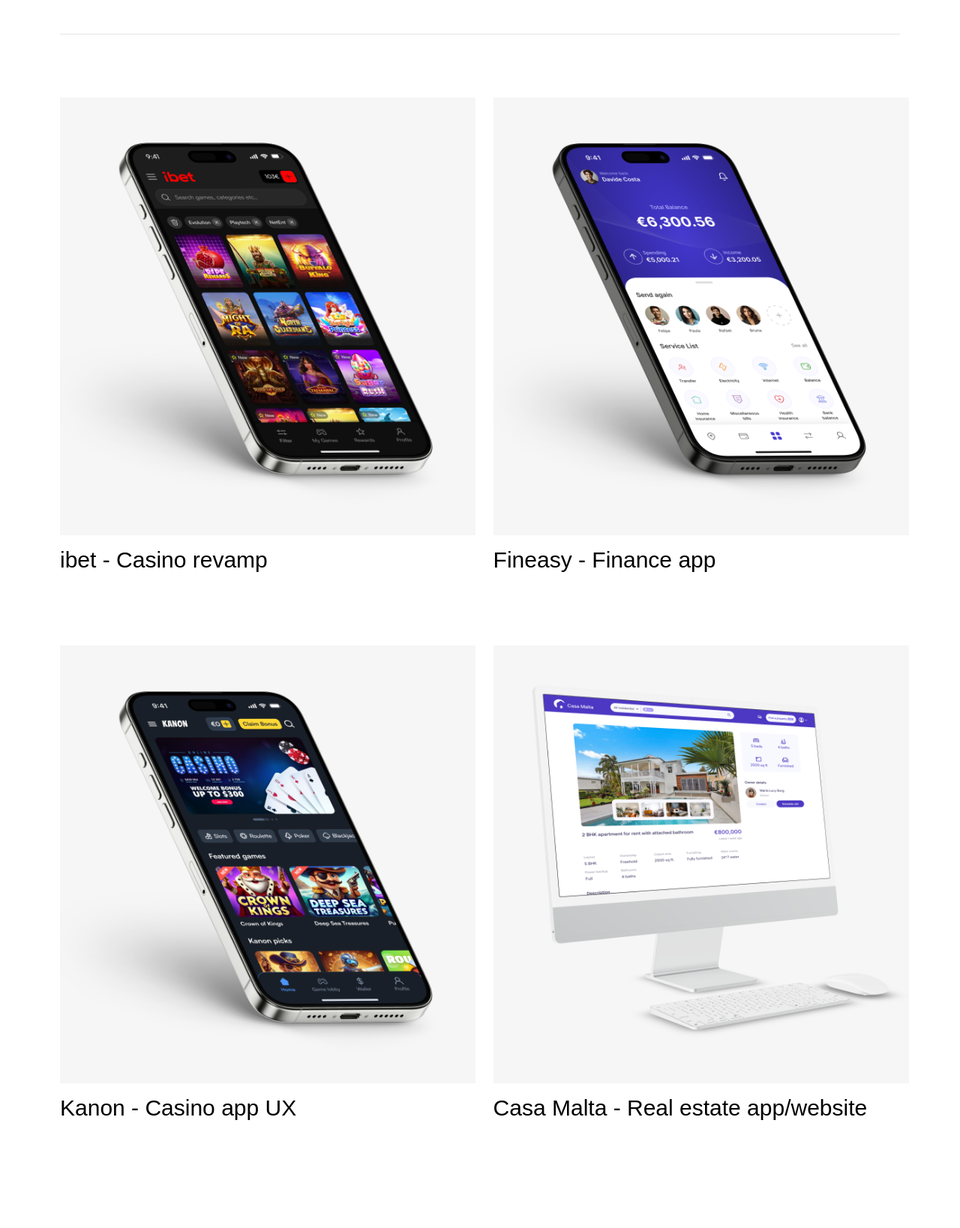
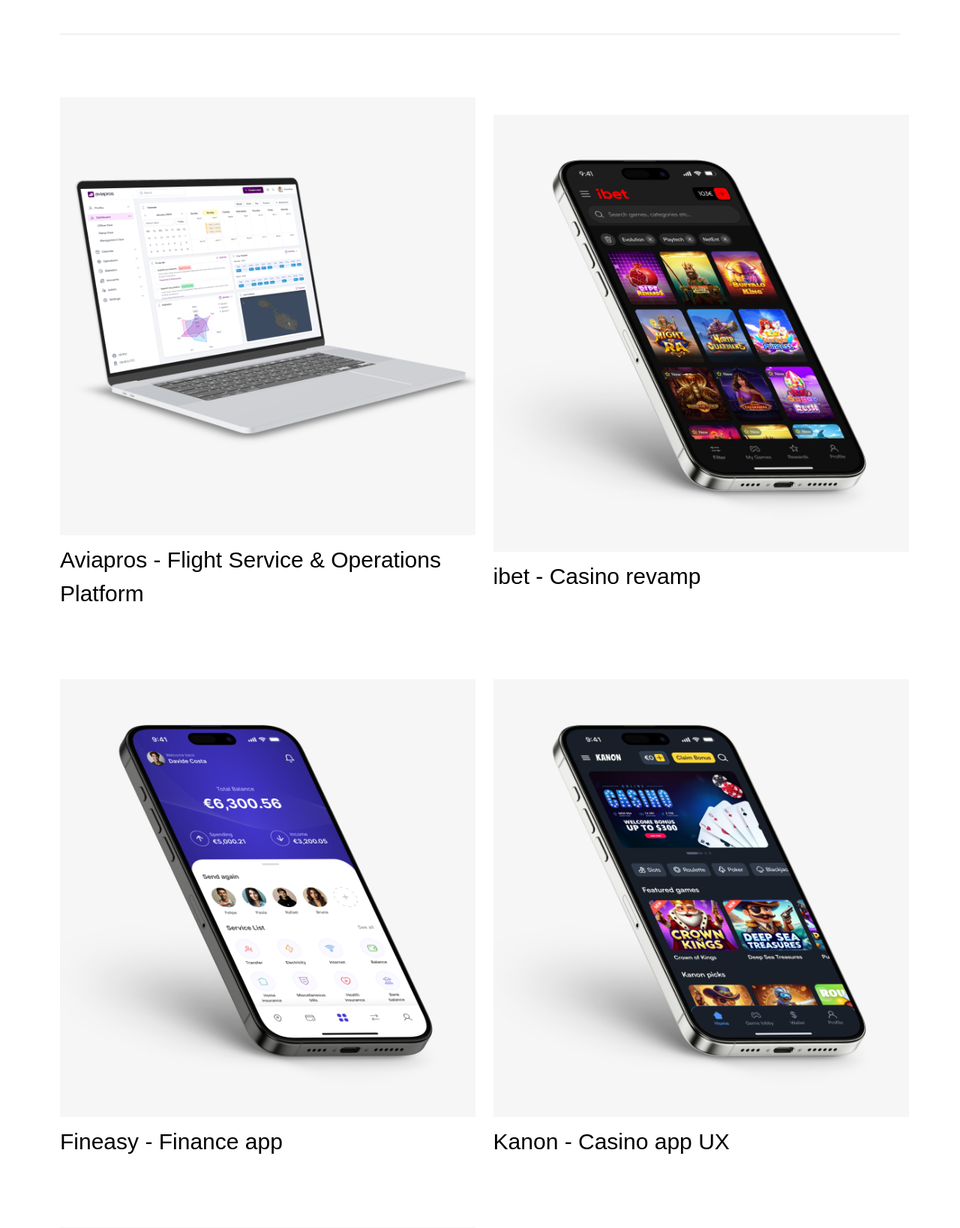
Before and after one commit to shravanshetty-21/kristenjim, a Django app: page /work/ in a window 1280 px wide. Shown: the part 266-1904 px from the top of the page at 75% size. Run offline with Django 5.2, Linux system fonts and the light colour scheme; some web fonts are replaced.

Commit message:
New project update and alignment fix

```diff
--- a/static/css/custom.css
+++ b/static/css/custom.css
@@ -1035,6 +1035,11 @@
         font-size: 1.5rem; /* Smaller font size for mobile */
     }
 
+    .square-image-frame{
+        width: 182px;
+        height: 182px;
+    }
+
     .experience-download-btn {
         font-size: 1.2rem;
         height: 3.5rem;
--- a/templates/components/work.html
+++ b/templates/components/work.html
@@ -10,21 +10,21 @@
     <div class="d-flex justify-content-between align-items-center work-image mt-5 mobile-column">
         <!-- Image 1 -->
         <div class="work-image-container" data-aos="fade-up">
+            <a href="https://www.figma.com/design/rG2hovLpMrUioudinZVhMM/Projects-portfolio?node-id=115-2306&t=JAuMkr3R5tFIwEPo-1" target="_blank" class="work-link">
+                <img class="img-fluid img-border" src="{% static 'images/jimportfolio_5.png' %}" alt="ibet Casino Revamp">
+            </a>
+                <i class="bi bi-arrow-up-right-circle-fill hover-icon"></i>
+                <p class="work-image-caption">Aviapros - Flight Service & Operations Platform</p>
+                <span class="view-work-case-study">View Case Study</span>
+        </div>
+
+        <!-- Image 2 -->
+        <div class="work-image-container" data-aos="fade-up">
             <a href="https://www.figma.com/proto/rG2hovLpMrUioudinZVhMM/Projects-portfolio?page-id=1%3A3110&node-id=1-5135&p=f&viewport=497%2C45%2C0.04&t=U4udV0XvgR7D2PlC-1&scaling=min-zoom&content-scaling=fixed" target="_blank" class="work-link">
                 <img class="img-fluid img-border" src="{% static 'images/jimportfolio_3.png' %}" alt="ibet Casino Revamp">
             </a>
                 <i class="bi bi-arrow-up-right-circle-fill hover-icon"></i>
                 <p class="work-image-caption">ibet - Casino revamp</p>
-                <span class="view-work-case-study">View Case Study</span>
-        </div>
-
-        <!-- Image 2 -->
-         <div class="work-image-container" data-aos="fade-up">
-            <a href="https://www.figma.com/proto/rG2hovLpMrUioudinZVhMM/Projects-portfolio?page-id=1%3A345&node-id=1-422&viewport=503%2C45%2C0.03&t=vNplhUYpNglYnaLw-1&scaling=min-zoom&content-scaling=fixed" target="_blank" class="work-link">
-                <img class="img-fluid img-border" src="{% static 'images/jimportfolio_1.png' %}" alt="Fineasy Finance App">
-            </a>
-                <i class="bi bi-arrow-up-right-circle-fill hover-icon"></i>
-                <p class="work-image-caption">Fineasy - Finance app</p>
                 <span class="view-work-case-study">View Case Study</span>
         </div>
 
@@ -34,6 +34,16 @@
     <div class="d-flex justify-content-between mt-5 align-items-center work-image mobile-column">
         <!-- Image 1 -->
         <div class="work-image-container" data-aos="fade-up">
+            <a href="https://www.figma.com/proto/rG2hovLpMrUioudinZVhMM/Projects-portfolio?page-id=1%3A345&node-id=1-422&viewport=503%2C45%2C0.03&t=vNplhUYpNglYnaLw-1&scaling=min-zoom&content-scaling=fixed" target="_blank" class="work-link">
+                <img class="img-fluid img-border" src="{% static 'images/jimportfolio_1.png' %}" alt="Fineasy Finance App">
+            </a>
+                <i class="bi bi-arrow-up-right-circle-fill hover-icon"></i>
+                <p class="work-image-caption">Fineasy - Finance app</p>
+                <span class="view-work-case-study">View Case Study</span>
+        </div>
+
+        <!-- Image 2 -->
+        <div class="work-image-container" data-aos="fade-up">
             <a href="https://www.figma.com/proto/rG2hovLpMrUioudinZVhMM/Projects-portfolio?page-id=1%3A1217&node-id=1-1587&viewport=492%2C45%2C0.05&t=9t67SRU6pOP947tD-1&scaling=min-zoom&content-scaling=fixed" target="_blank" class="work-link">
                 <img class="img-fluid img-border" src="{% static 'images/jimportfolio_2.png' %}" alt="Kanon Casino App">
             </a>
@@ -41,8 +51,10 @@
                 <p class="work-image-caption">Kanon - Casino app UX</p>
                 <span class="view-work-case-study">View Case Study</span>
         </div>
+    </div>
 
-        <!-- Image 2 -->
+    <div class="d-flex justify-content-between align-items-center work-image mt-5 mobile-column">
+        <!-- Kanon -->
         <div class="work-image-container" data-aos="fade-up">
             <a href="https://www.figma.com/proto/rG2hovLpMrUioudinZVhMM/Projects-portfolio?page-id=0%3A1&node-id=1-27&p=f&viewport=494%2C45%2C0.04&t=UIqv6sLCieptIOO1-1&scaling=min-zoom&content-scaling=fixed" target="_blank" class="work-link">
                 <img class="img-fluid img-border" src="{% static 'images/jimportfolio_4.png' %}" alt="Casa Malta Real Estate">
```
Also changed, not shown: templates/components/home.html (+19 -6 lines), static/images/jimportfolio_5.png (added), 2 other files.
